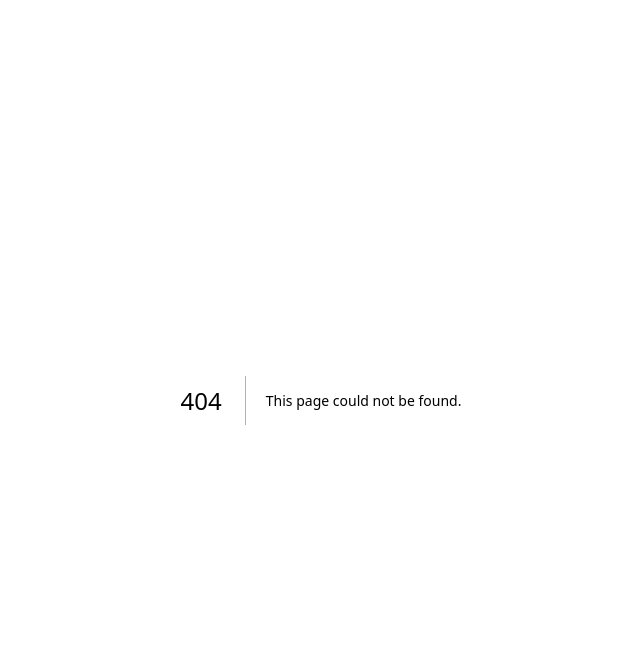
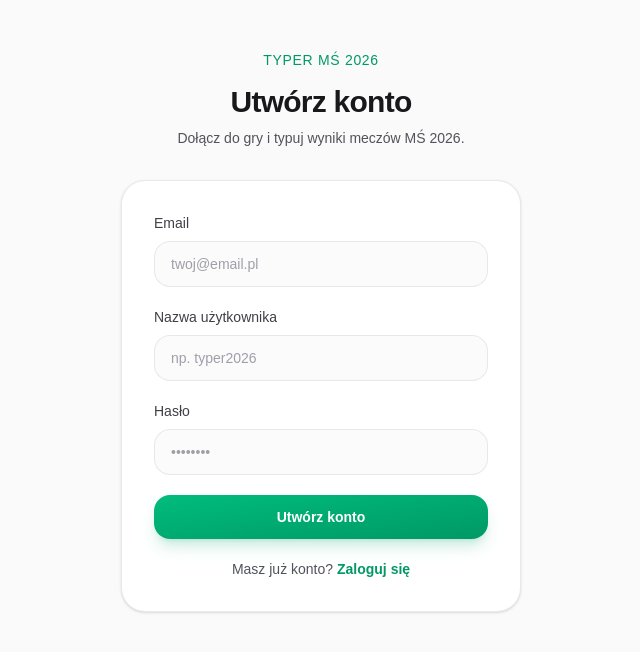
Before and after one commit to c00hnia2/world-cup-predictor, a Next.js app: page /register in a window 1280 px wide. Before the commit this address had no page. Shown: the top 652 px of the page, without its empty margins (319-959 px from the left). Built offline with nearby package versions, Linux system fonts and the light colour scheme.

Commit message:
ui(auth): Utworzono widoki stron logowania i rejestracji

```diff
--- /dev/null
+++ b/app/login/page.tsx
@@ -0,0 +1,29 @@
+import Link from "next/link";
+import { LoginForm } from "@/components/LoginForm";
+
+export default function LoginPage() {
+  return (
+    <div className="min-h-full bg-zinc-50 dark:bg-zinc-950">
+      <main className="mx-auto flex min-h-full w-full max-w-md flex-col justify-center px-4 py-12 sm:px-6">
+        <div className="mb-8 text-center">
+          <Link
+            href="/"
+            className="text-sm font-medium uppercase tracking-wider text-emerald-600 transition-colors hover:text-emerald-500 dark:text-emerald-400 dark:hover:text-emerald-300"
+          >
+            Typer MŚ 2026
+          </Link>
+          <h1 className="mt-3 text-2xl font-bold tracking-tight text-zinc-900 dark:text-zinc-50 sm:text-3xl">
+            Zaloguj się
+          </h1>
+          <p className="mt-2 text-sm text-zinc-600 dark:text-zinc-400">
+            Wróć do typowania wyników Mistrzostw Świata.
+          </p>
+        </div>
+
+        <div className="rounded-3xl border border-zinc-200/80 bg-white p-6 shadow-sm dark:border-zinc-800 dark:bg-zinc-900 sm:p-8">
+          <LoginForm />
+        </div>
+      </main>
+    </div>
+  );
+}
--- /dev/null
+++ b/app/register/page.tsx
@@ -0,0 +1,29 @@
+import Link from "next/link";
+import { RegisterForm } from "@/components/RegisterForm";
+
+export default function RegisterPage() {
+  return (
+    <div className="min-h-full bg-zinc-50 dark:bg-zinc-950">
+      <main className="mx-auto flex min-h-full w-full max-w-md flex-col justify-center px-4 py-12 sm:px-6">
+        <div className="mb-8 text-center">
+          <Link
+            href="/"
+            className="text-sm font-medium uppercase tracking-wider text-emerald-600 transition-colors hover:text-emerald-500 dark:text-emerald-400 dark:hover:text-emerald-300"
+          >
+            Typer MŚ 2026
+          </Link>
+          <h1 className="mt-3 text-2xl font-bold tracking-tight text-zinc-900 dark:text-zinc-50 sm:text-3xl">
+            Utwórz konto
+          </h1>
+          <p className="mt-2 text-sm text-zinc-600 dark:text-zinc-400">
+            Dołącz do gry i typuj wyniki meczów MŚ 2026.
+          </p>
+        </div>
+
+        <div className="rounded-3xl border border-zinc-200/80 bg-white p-6 shadow-sm dark:border-zinc-800 dark:bg-zinc-900 sm:p-8">
+          <RegisterForm />
+        </div>
+      </main>
+    </div>
+  );
+}
```
